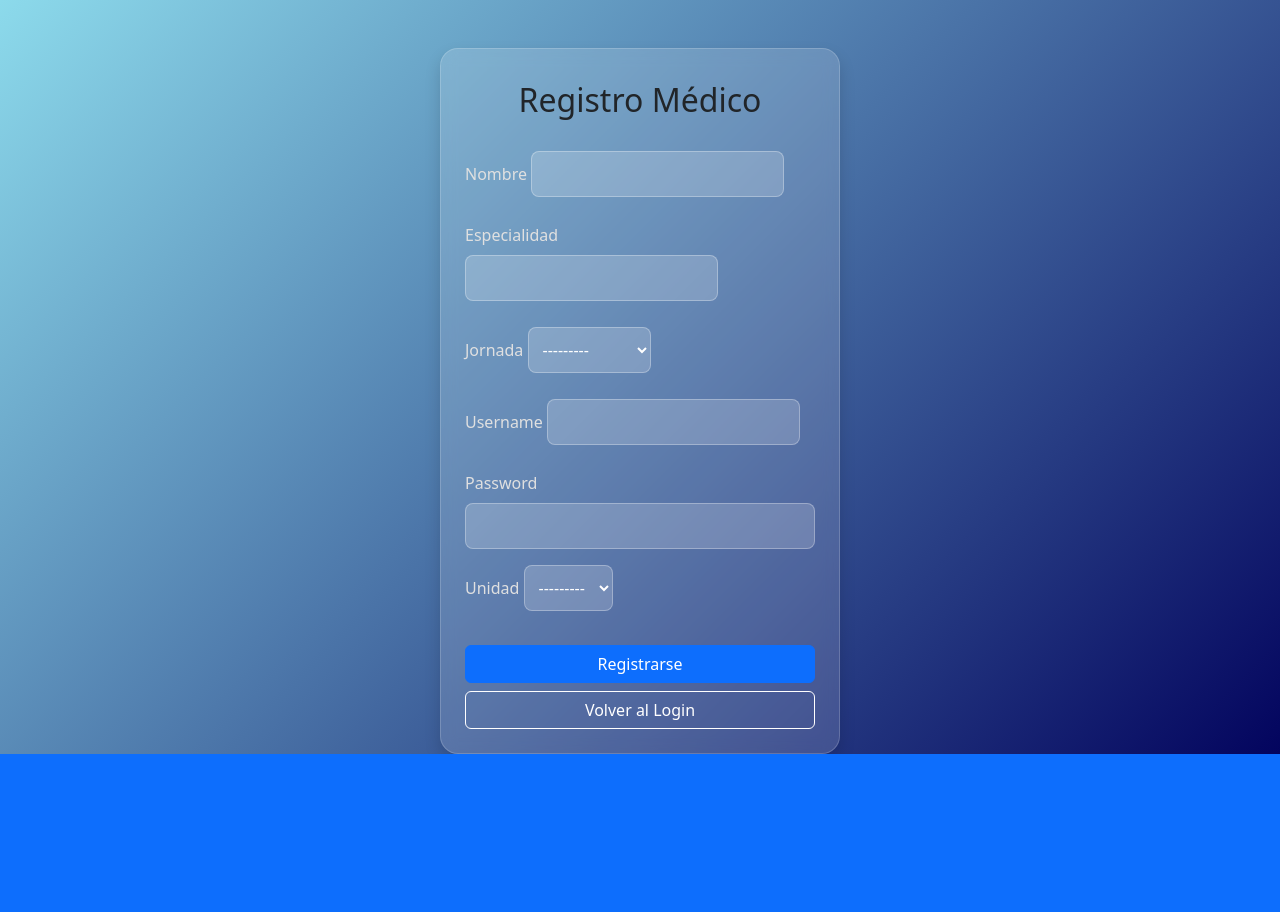
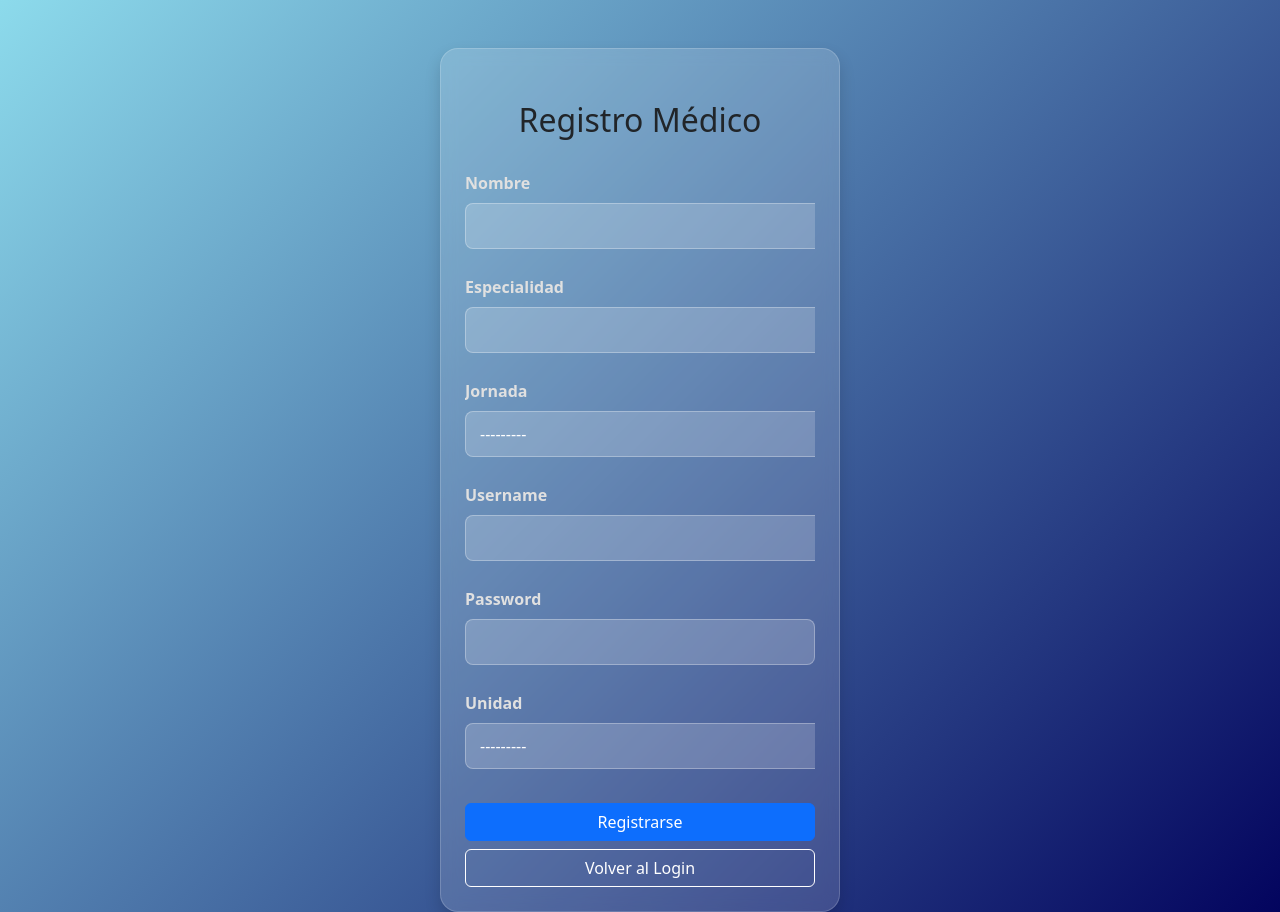
Before and after one commit to Eliasovalle22/eps_salud, a Django app: page /registro/medico/ in a window 1280 px wide. Shown: the part 56-968 px from the top of the page. Before the commit the page ends 810 px from the top, so only its background shows below. Run offline with Django 5.2, Linux system fonts and the light colour scheme; data that the repository does not hold is empty.

Commit message:
stylos y elimanacion del alerta

```diff
--- a/core/static/style.css
+++ b/core/static/style.css
@@ -27,7 +27,7 @@ input:focus, select:focus, textarea:focus,
 input[type="text"]:focus, input[type="password"]:focus, input[type="email"]:focus {
   background: rgba(30, 110, 221, 0.25) !important;
   border: 1.5px solid #0d6efd !important;
-  color: #fff !important;
+  color: #000000 !important;
 }
 label {
   color: #e0e0e0;
@@ -42,3 +42,44 @@ label {
   color: #0d6efd !important;
   border-color: #fff !important;
 }
+.text-center {
+   display: flex;
+  flex-direction: column;
+  gap: 20px;
+}
+.mb-3 {
+  overflow: hidden; /**limite al cuadro**/
+}
+.form-label {
+  font-weight:bold;
+}
+#id_nombre {
+   display: flex;
+   justify-content: space-between;
+   align-items: center;
+   width: 400px;
+}
+#id_especialidad {
+  display: flex;
+   justify-content: space-between;
+   align-items: center;
+   width: 400px;
+}
+#id_jornada {
+  display: flex;
+   justify-content: space-between;
+   align-items: center;
+   width: 400px;
+}
+#id_username {
+  display: flex;
+  justify-content: space-between;
+  align-items: center;
+  width: 400px;
+}
+#id_unidad {
+  display: flex;
+  justify-content: space-between;
+  align-items: center;
+  width: 400px;
+}
--- a/core/templates/base.html
+++ b/core/templates/base.html
@@ -28,7 +28,7 @@
     <div class="container mt-4">
         {% if messages %}
             {% for message in messages %}
-                <div class="alert alert-{{ message.tags }}">{{ message }}</div>
+
             {% endfor %}
         {% endif %}
         {% block content %}{% endblock %}
```
